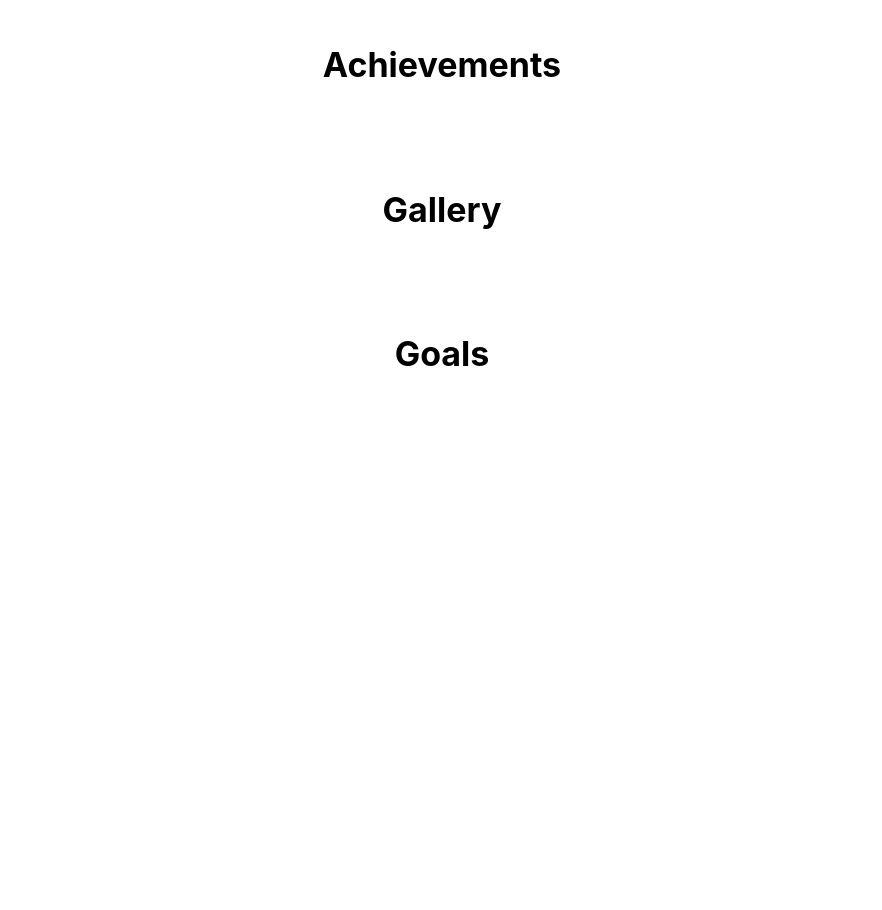
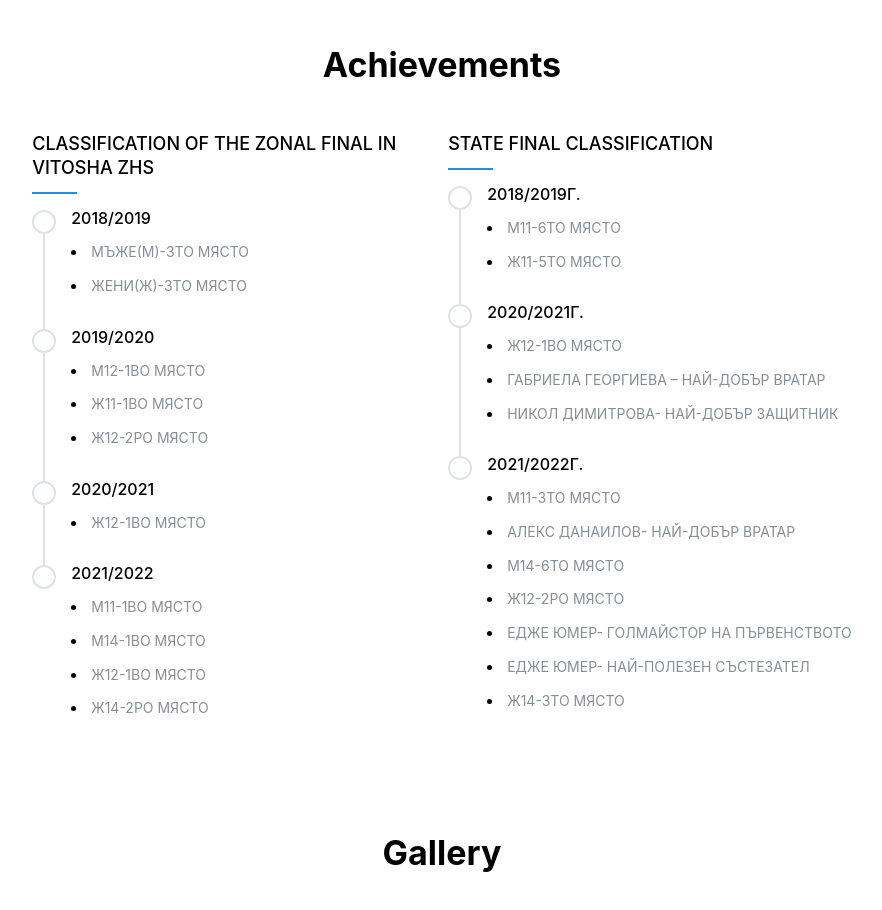
Before and after one commit to stefanidmtrv/handball-portfolio, a Next.js app: page / in a window 1280 px wide. Shown: the part 2880-3790 px from the top of the page, without its empty margins (348-1230 px from the left). Before the commit the page ends 3256 px from the top, so only its background shows below. Built offline with nearby package versions, Linux system fonts and the light colour scheme.

Commit message:
Implemented achievements section.

```diff
--- a/app/constants/constants.tsx
+++ b/app/constants/constants.tsx
@@ -181,7 +181,21 @@ export const achievementsText = [
     }
 ]
 
-export const achievementsList = [
+interface AchievementText {
+    achievement: string;
+}
+
+interface Achievement {
+    date: string;
+    achievements: AchievementText[];
+}
+
+interface AchievementList {
+    title: string;
+    dates: Achievement[];
+}
+
+export const achievementsList: AchievementList[] = [
     {
         title: bulgarian ? "КЛАСИРАНЕ НА ЗОНАЛЕН ФИНАЛ В ЗХС ВИТОША" : "CLASSIFICATION OF THE ZONAL FINAL IN VITOSHA ZHS",
         dates: [
@@ -241,7 +255,7 @@ export const achievementsList = [
         title: bulgarian ? "КЛАСИРАНЕ НА ДЪРЖАВЕН ФИНАЛ" : "STATE FINAL CLASSIFICATION",
         dates: [
             {
-                date: bulgarian ? "2018/2019Г." : "",
+                date: bulgarian ? "2018/2019Г." : "2018/2019Г.",
                 achievements: [
                     {
                         achievement: bulgarian ? "М11-6ТО МЯСТО" : "М11-6ТО МЯСТО"
@@ -252,7 +266,7 @@ export const achievementsList = [
                 ]
             },
             {
-                date: bulgarian ? "2020/2021Г." : "",
+                date: bulgarian ? "2020/2021Г." : "2020/2021Г.",
                 achievements: [
                     {
                         achievement: bulgarian ? "Ж12-1ВО МЯСТО" : "Ж12-1ВО МЯСТО"
@@ -266,7 +280,7 @@ export const achievementsList = [
                 ]
             },
             {
-                date: bulgarian ? "2021/2022Г." : "",
+                date: bulgarian ? "2021/2022Г." : "2021/2022Г.",
                 achievements: [
                     {
                         achievement: bulgarian ? "М11-3ТО МЯСТО" : "М11-3ТО МЯСТО"
--- /dev/null
+++ b/components/Achievements/Achievements.module.css
@@ -0,0 +1,10 @@
+.cardTitle {
+    &::after {
+      content: '';
+      display: block;
+      background-color: var(--mantine-color-blue-filled);
+      width: rem(45px);
+      height: rem(2px);
+      margin-top: var(--mantine-spacing-sm);
+    }
+  }
--- a/components/Achievements/Achievements.tsx
+++ b/components/Achievements/Achievements.tsx
@@ -1,9 +1,57 @@
-import { Title } from "@mantine/core";
+import { Group, List, Stack, ThemeIcon, Title, rem } from "@mantine/core";
+import { Timeline, Text } from '@mantine/core';
+import { IconGitBranch, IconGitPullRequest, IconGitCommit, IconMessageDots, IconCheck } from '@tabler/icons-react';
+import { achievementsList } from "@/app/constants/constants";
+import classes from './Achievements.module.css';
+
+interface AchievementText {
+    achievement: string;
+}
+
+interface Achievement {
+    date: string;
+    achievements: AchievementText[];
+}
+
+interface AchievementList {
+    title: string;
+    dates: Achievement[];
+}
+
+export function AchievementTimeline({ title, dates }: AchievementList) {
+    return (
+        <Stack>
+        <Title order={2} fz="lg" fw={500} maw="400px" className={classes.cardTitle}>{title}</Title>
+        <Timeline bulletSize={24} lineWidth={2}>
+        {
+            dates.map((achievement: Achievement) => {
+                return <Timeline.Item title={achievement.date}>
+                        <List mt={15} spacing="sm" size="sm">
+                            {
+                                achievement.achievements.map((item) => {
+                                    return <List.Item><Text fz="sm" c="dimmed">{item.achievement}</Text></List.Item>
+                                })
+                            }
+                        </List>
+                    </Timeline.Item>
+            })
+        }
+        </Timeline>
+        </Stack>
+    );
+}
 
 export function Achievements() {
 return (
     <>
         <Title order={1} ta="center" mt={100}>Achievements</Title>
+            <Group justify="center" align="top" mt="xl" p="sm">
+            {
+                achievementsList.map((achievementLs) => {
+                    return <AchievementTimeline title={achievementLs.title} dates={achievementLs.dates}/>
+                })
+            }
+            </Group>
     </>
 );
 }
--- a/components/Services/Services.module.css
+++ b/components/Services/Services.module.css
@@ -4,22 +4,6 @@
 
     @media (max-width: $mantine-breakpoint-sm) {
       font-size: rem(24px);
-    }
-  }
-
-  .description {
-    max-width: rem(600px);
-    margin: auto;
-
-    &::after {
-      content: '';
-      display: block;
-      background-color: var(--mantine-color-blue-filled);
-      width: rem(45px);
-      height: rem(2px);
-      margin-top: var(--mantine-spacing-sm);
-      margin-left: auto;
-      margin-right: auto;
     }
   }
 
```
